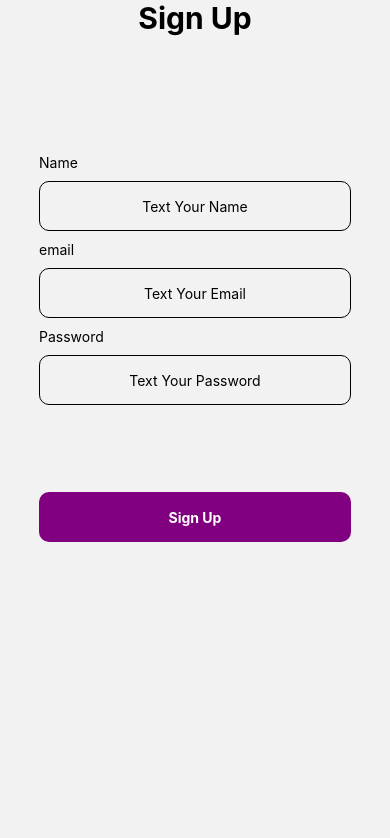
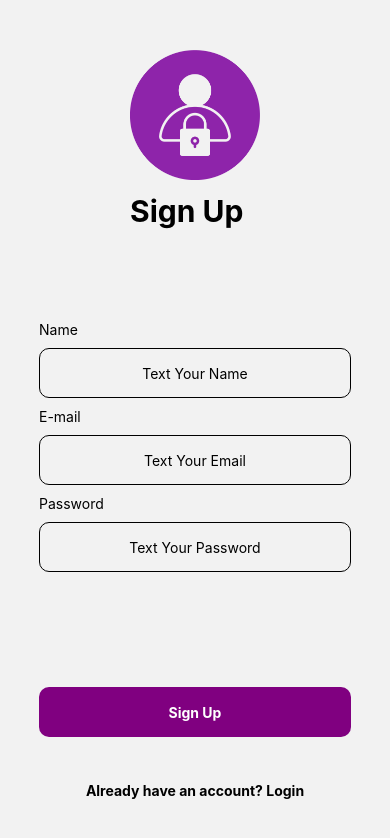
Before and after one commit to erenavar/login-page, a React Native app: screen /SignUp in a window 390 px wide. Shown: the top 838 px of the page. Built offline with nearby package versions, Linux system fonts and the light colour scheme.

Commit message:
show sign u&button

```diff
--- a/src/screens/SignUpScreen.js
+++ b/src/screens/SignUpScreen.js
@@ -1,15 +1,29 @@
-import { SafeAreaView, StyleSheet, Text, View } from "react-native";
+import {
+  SafeAreaView,
+  StyleSheet,
+  Text,
+  View,
+  Image,
+  Pressable,
+} from "react-native";
 import React, { useState } from "react";
 import CustomTextInput from "../components/CustomTextInput";
 import CustomButton from "../components/CustomButton";
+import { useNavigation } from "@react-navigation/native";
 
 const SignUpScreen = () => {
   const [name, setName] = useState("");
   const [email, setEmail] = useState("");
   const [password, setPassword] = useState("");
+
+  const navigation = useNavigation();
   return (
     <SafeAreaView style={styles.container}>
       <View style={styles.header}>
+        <Image
+          style={styles.image}
+          source={require("../../assets/images/loginIcon.png")}
+        />
         <Text style={styles.title}>Sign Up</Text>
       </View>
       <View style={styles.inputContainer}>
@@ -21,7 +35,7 @@ const SignUpScreen = () => {
           handlePlaceHolder="Text Your Name"
         />
         <CustomTextInput
-          title="email"
+          title="E-mail"
           isSecureText={false}
           handleOnChangeText={setEmail}
           handleValue={email}
@@ -35,7 +49,7 @@ const SignUpScreen = () => {
           handlePlaceHolder="Text Your Password"
         />
       </View>
-      <View style={styles.loginOptions}>
+      <View style={styles.signUpOptions}>
         <CustomButton
           title="Sign Up"
           setWidth="80%"
@@ -43,6 +57,11 @@ const SignUpScreen = () => {
           pressedButtonColor="lighrgray"
           handleOnPress={() => console.log(name, " ", email, "", password)}
         />
+        <Pressable onPress={() => navigation.navigate("Login")}>
+          <Text style={{ fontWeight: "bold" }}>
+            Already have an account? Login
+          </Text>
+        </Pressable>
       </View>
     </SafeAreaView>
   );
@@ -56,6 +75,11 @@ const styles = StyleSheet.create({
     alignItems: "center",
     justifyContent: "center",
   },
+  image: {
+    width: 130,
+    height: 130,
+    marginBottom: "10%",
+  },
   inputContainer: {
     flex: 2,
     width: "100%",
@@ -63,16 +87,18 @@ const styles = StyleSheet.create({
     alignItems: "center",
   },
   header: {
-    flex: 1,
+    flex: 2,
+    paddingTop: 50,
   },
   title: {
     fontSize: 30,
     fontWeight: "bold",
     marginBottom: "30",
   },
-  loginOptions: {
-    flex: 3,
+  signUpOptions: {
+    flex: 2,
     width: "100%",
     alignItems: "center",
+    justifyContent: "space-evenly",
   },
 });
```
